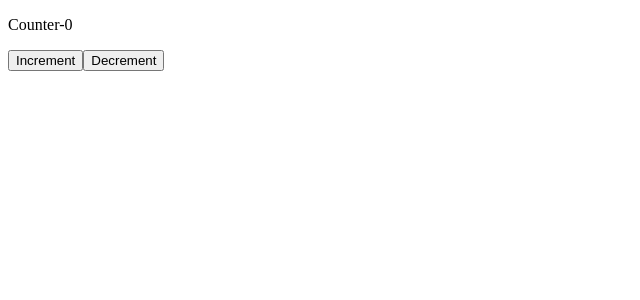
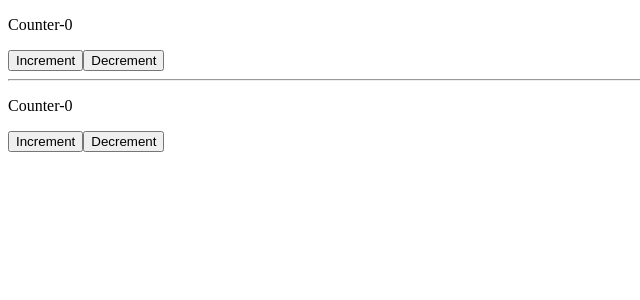
Before and after one commit to AbidAhmed2018831062/myreact, a React (Create React App) app: page / in a window 1280 px wide. Shown: the top 300 px of the page, without its empty margins (0-640 px from the left). Built offline with nearby package versions, Linux system fonts and the light colour scheme.

Commit message:
state and action as object

```diff
--- a/src/App.js
+++ b/src/App.js
@@ -4,7 +4,8 @@
 // import Click from "./HOC/Click";
 // import HoverCounter from "./HOC/HoverCounter";
 import React from 'react';
-import UseReduce from './HOOKS/UseReduce/Counter';
+//import UseReduce from './HOOKS/UseReduce/Counter';
+import ComCounter from './HOOKS/UseReduce/ComCounter';
 //import UseRef from './HOOKS/useRef';
 //import ToDo from './HOOKS/TODO(UseState0/Todo';
 class  App extends React.Component {
@@ -52,7 +53,8 @@ class  App extends React.Component {
 //<Useeffect/>
  // <Calling/>
  //<UseRef/>
- <UseReduce/>
+//<UseReduce/>
+<ComCounter/>
 )
   }
 
--- /dev/null
+++ b/src/HOOKS/UseReduce/ComCounter.js
@@ -0,0 +1,54 @@
+import { useReducer } from "react";
+
+const initState={
+    counter1:0,
+    counter2:0,
+};
+const reducer=(state,action)=>{
+    switch(action.type){
+        case "increment":
+            return {
+                ...state,
+                counter1:state.counter1+action.value,
+
+            }
+        case 'decrement':
+            return {
+                ...state,
+                counter1:state.counter1-action.value,
+
+            }
+            case "increment2":
+                return {
+                    ...state,
+                    counter2:state.counter2+action.value,
+
+                }
+            case 'decrement2':
+                return {
+                    ...state,
+                    counter2:state.counter2-action.value,
+
+                }
+
+
+
+        default:
+            return state;
+    }
+}
+export default function ComCounter(){
+    const [count,despatch]=useReducer(reducer,initState);
+
+    return (
+        <div>
+            <p>Counter-{count.counter1}</p>
+            <button type="button" onClick={()=> despatch({type:'increment',value:5})}>Increment</button>
+            <button  type="button" onClick={()=> despatch({type:'decrement',value:5})}>Decrement</button>
+            <hr></hr>
+            <p>Counter-{count.counter2}</p>
+            <button type="button" onClick={()=> despatch({type:'increment2',value:1})}>Increment</button>
+            <button  type="button" onClick={()=> despatch({type:'decrement2',value:1})}>Decrement</button>
+        </div>
+    )
+}
```
